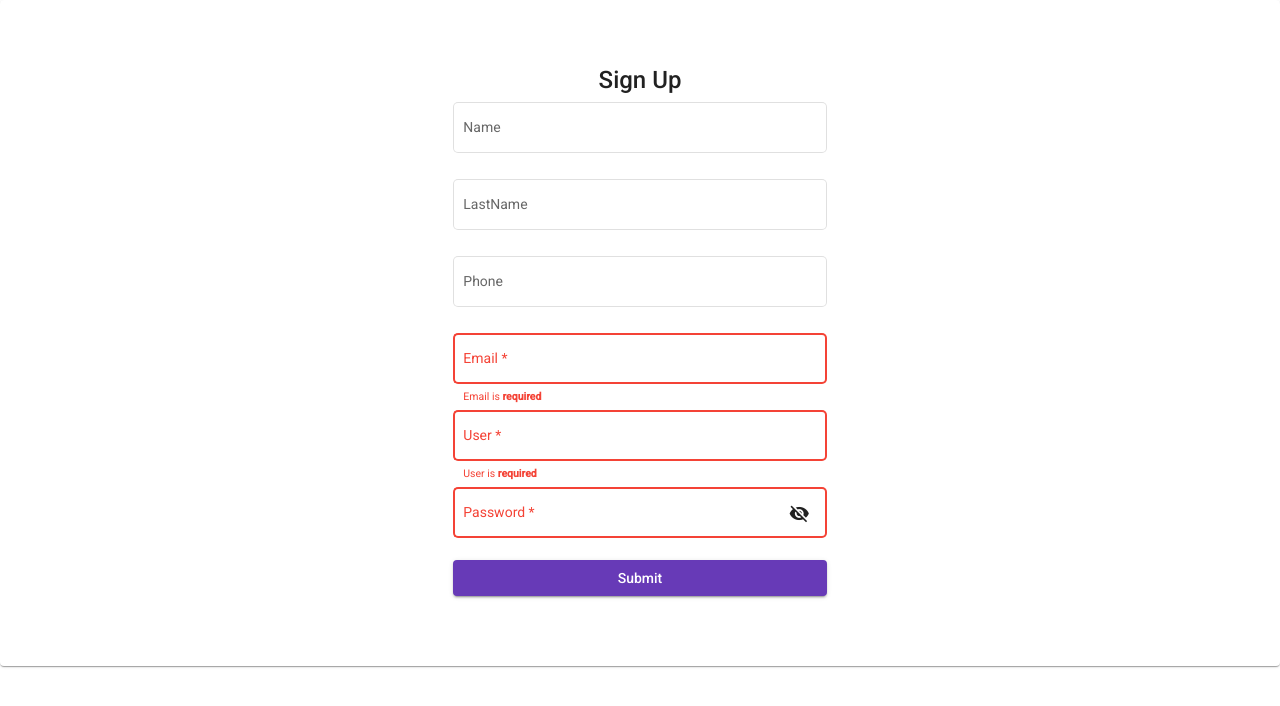
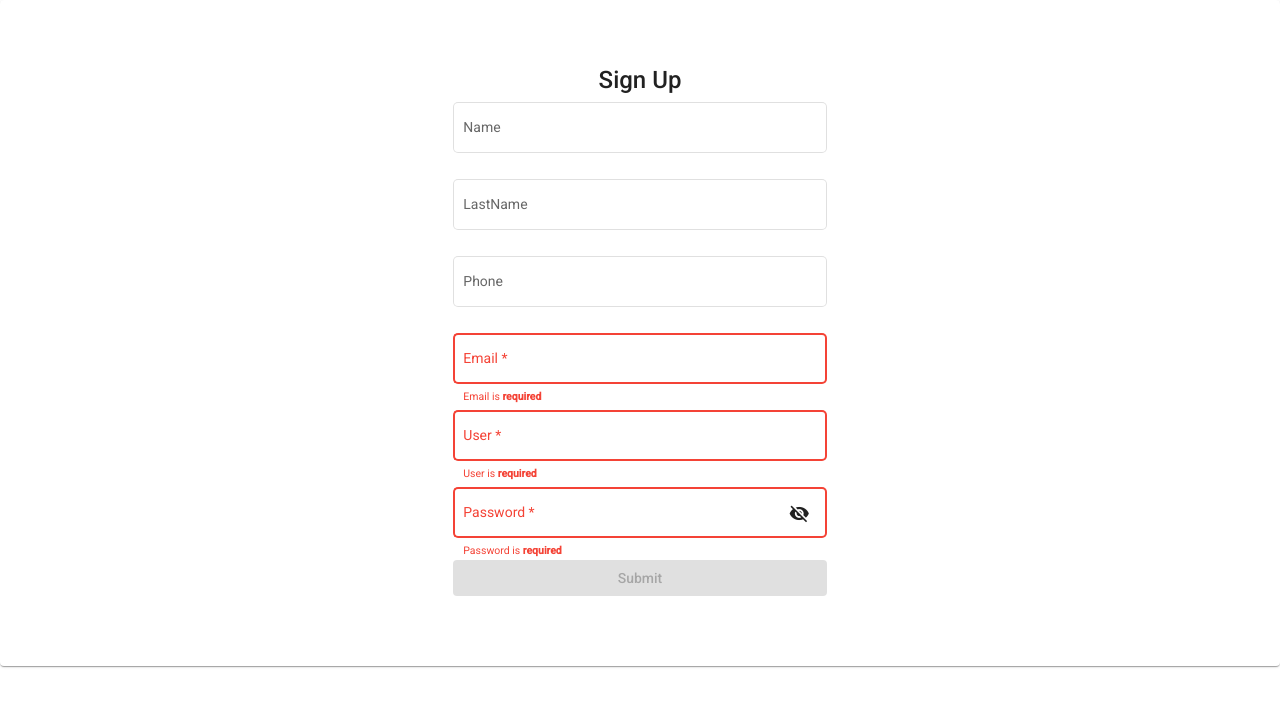
Before and after one commit to natthakhon/TheaterFront, an Angular app: page / in a window 1280 px wide. Shown: the top 706 px of the page. Built offline with nearby package versions, Linux system fonts and the light colour scheme.

Commit message:
no message

```diff
--- a/src/app/app.module.ts
+++ b/src/app/app.module.ts
@@ -1,5 +1,6 @@
 import { NgModule } from '@angular/core';
 import { BrowserModule } from '@angular/platform-browser';
+import { HttpClientModule } from '@angular/common/http';
 
 import { FormsModule } from '@angular/forms';
 import { AppRoutingModule } from './app-routing.module';
@@ -22,8 +23,8 @@ import { MatPaginatorModule } from '@angular/material/paginator';
 import { MatSortModule } from '@angular/material/sort';
 import { MatGridListModule } from '@angular/material/grid-list';
 import { MatMenuModule } from '@angular/material/menu';
+import {MatSnackBarModule } from '@angular/material/snack-bar';
 import { UserComponent } from './user/user.component';
-
 
 @NgModule({
   declarations: [
@@ -51,7 +52,9 @@ import { UserComponent } from './user/user.component';
     MatSortModule,
     MatGridListModule,
     MatMenuModule,
+    MatSnackBarModule ,
     FormsModule,
+    HttpClientModule,
   ],
   providers: [],
   bootstrap: [AppComponent]
--- /dev/null
+++ b/src/app/user.service.ts
@@ -0,0 +1,24 @@
+import { Injectable } from '@angular/core';
+import { HttpClient,HttpHeaders} from '@angular/common/http';
+import {User} from 'src/app/viewmodel/user'
+import { Observable,} from 'rxjs';
+import { environment } from 'src/environments/environment';
+
+@Injectable({
+  providedIn: 'root'
+})
+export class UserService {
+
+  private url:string = environment.apiurl;
+  private headers: Headers = new Headers({});
+
+
+  constructor(private http: HttpClient) {
+    this.headers.append('Content-Type','application/x-www-form-urlencoded');
+    this.headers.append('Content-Type','application/json');
+   }
+
+  addUser(user:User): Observable<User>{
+    return this.http.post<User>(this.url+environment.urlsuffix.user.create, user);
+  }
+}
--- a/src/app/user/user.component.html
+++ b/src/app/user/user.component.html
@@ -46,13 +46,22 @@
                     <mat-form-field class="field-width" appearance="outline">
                         <mat-label>Password</mat-label>
                         <input matInput [type]="hide ? 'password' : 'text'" formControlName="password">
+                        <mat-hint *ngIf="userForm.controls['password'].hasError('password')" >
+                            Password must contain at least 1 number, 1 special character, 1 capital with total of 10 character length
+                        </mat-hint>
                         <button mat-icon-button matSuffix (click)="hide = !hide" [attr.aria-label]="'Hide password'" [attr.aria-pressed]="hide">
                           <mat-icon>{{hide ? 'visibility_off' : 'visibility'}}</mat-icon>
                         </button>
+                        <mat-error *ngIf="userForm.controls['password'].hasError('password') && !userForm.controls['password'].hasError('required')">
+                            Password must contain at least 1 number, 1 special character, 1 capital with total of 10 character length
+                        </mat-error>
+                        <mat-error *ngIf="userForm.controls['password'].hasError('required')">
+                            Password is <strong>required</strong>
+                        </mat-error>
                     </mat-form-field>
                 </div>
                 <div>
-                    <button class="field-width" mat-raised-button color="primary">Submit</button>
+                    <button class="field-width" mat-raised-button color="primary" [disabled] = "!userForm.valid" (click)="submit()">Submit</button>
                 </div>
             </mat-card-content>
         </mat-card>
--- a/src/app/user/user.component.ts
+++ b/src/app/user/user.component.ts
@@ -1,7 +1,12 @@
 import { Component, OnInit } from '@angular/core';
-import {FormBuilder,FormControl, FormGroupDirective, NgForm, Validators } from '@angular/forms'
+import {FormBuilder, Validators } from '@angular/forms'
 import { ErrorStateMatcher } from '@angular/material/core';
 import {CustomErrorStateMatcher} from 'src/app/validation/CustomErrorStateMatcher';
+import {FormValidators} from 'src/app/validation/FormValidators'
+import {User} from 'src/app/viewmodel/user'
+import { HttpClient,} from '@angular/common/http';
+import {UserService} from 'src/app/user.service'
+import {MatSnackBar} from '@angular/material/snack-bar';
 
 @Component({
   selector: 'app-user',
@@ -16,17 +21,44 @@ export class UserComponent implements OnInit {
   hide = true;
 
   userForm = this.fb.group({
-    name:[],
-    lastname:[],
-    email:['',[Validators.required,Validators.email]],
-    phone:[],
+    name:[''],
+    lastname:[''],
+    email:['',[
+      Validators.required,
+      Validators.email
+      ]
+    ],
+    phone:[''],
     user:[null,Validators.required],
-    password:[null,Validators.required]
+    password:['',[
+      Validators.required,
+      FormValidators.PasswordValidator
+      ]
+    ]
   });
 
-  constructor(private fb: FormBuilder) { }
+  constructor(private fb: FormBuilder,
+    private http:HttpClient,
+    private snackBar: MatSnackBar)
+    { }
 
   ngOnInit(): void {
   }
 
+  submit(){
+    const user = new User(
+      this.userForm.controls["name"].value,
+      this.userForm.controls["lastname"].value,
+      this.userForm.controls["phone"].value,
+      this.userForm.controls["email"].value,
+      this.userForm.controls["user"].value,
+      this.userForm.controls["password"].value);
+
+    console.log(user);
+    const service = new UserService(this.http);
+    service.addUser(user).subscribe(data=>{
+      this.snackBar.open("Saved", "OK");
+    });
+  }
+
 }
--- /dev/null
+++ b/src/app/validation/FormValidators.ts
@@ -0,0 +1,8 @@
+import {ValidationErrors,ValidatorFn,AbstractControl} from '@angular/forms'
+
+export class FormValidators{
+    public static PasswordValidator: ValidatorFn = (control: AbstractControl): ValidationErrors | null => {
+        const regex = new RegExp('^(?=.*[A-Z])(?=.*[!@#$&*])(?=.*[0-9])(?=.*[a-z].*[a-z].*[a-z]).{10}$');
+        return regex.test(control.value) ? null : { password: 'Password must contain at least 1 number, 1 special character, 1 capital with total of 10 character length' };
+      };
+  }
--- /dev/null
+++ b/src/app/viewmodel/user.ts
@@ -0,0 +1,22 @@
+export class User{
+  name : string
+  lastname : string
+  phone: string
+  email: string
+  user:string
+  password: string
+
+  constructor(name : string,
+    lastname : string,
+    phone: string,
+    email: string,
+    user:string,
+    password: string){
+        this.name = name;
+        this.lastname = lastname;
+        this.phone = phone;
+        this.email = email;
+        this.user = user;
+        this.password = password;
+    }
+}
--- a/src/environments/environment.ts
+++ b/src/environments/environment.ts
@@ -3,7 +3,13 @@
 // The list of file replacements can be found in `angular.json`.
 
 export const environment = {
-  production: false
+  production: false,
+  apiurl: 'https://localhost:44340/api/',
+  urlsuffix:{
+    user:{
+      create: 'user',
+    }
+  }
 };
 
 /*
```
Also changed, not shown: 1 other file (tests, documents, lock files or other folders).
